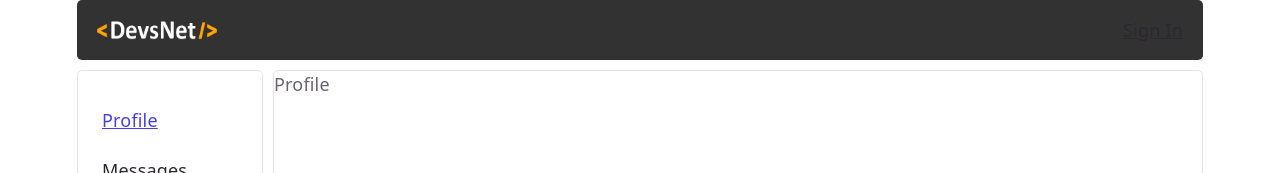
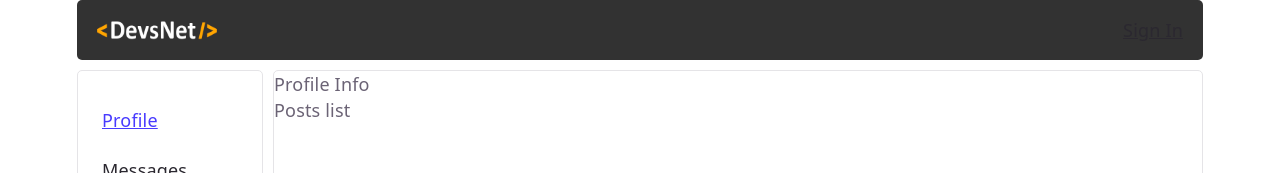
Before and after one commit to AlexBrilevski/social-net, a React (Vite) app: page /profile in a window 1280 px wide. Shown: the top 173 px of the page. Built offline with nearby package versions, Linux system fonts and the light colour scheme.

Commit message:
Basic scaffold of app state was added

```diff
--- a/src/App.tsx
+++ b/src/App.tsx
@@ -6,8 +6,13 @@ import Profile from "./pages/Profile/Profile";
 import Messages from "./pages/Messages/Messages";
 
 import "./App.css";
+import type { RootAppState } from "./store/store";
 
-function App() {
+type AppProps = {
+  rootState: RootAppState,
+};
+
+function App({ rootState }: AppProps) {
   return (
     <>
       <Header />
@@ -16,7 +21,7 @@ function App() {
         <Routes>
           <Route index element={<SignIn />} />
           <Route path="login" element={<SignIn />} />
-          <Route path="profile" element={<Profile />} />
+          <Route path="profile" element={<Profile {...rootState.profilePage} />} />
           <Route path="messages" element={<Messages />} />
         </Routes>
       </main>
--- a/src/main.tsx
+++ b/src/main.tsx
@@ -3,11 +3,12 @@ import { createRoot } from "react-dom/client";
 import "./index.css";
 import App from "./App.tsx";
 import { BrowserRouter } from "react-router-dom";
+import { store } from "./store/store.ts";
 
 createRoot(document.getElementById("root")!).render(
   <StrictMode>
     <BrowserRouter>
-      <App />
+      <App rootState={store.getState()} />
     </BrowserRouter>
   </StrictMode>,
 );
--- /dev/null
+++ b/src/pages/Profile/PostsList/PostsList.tsx
@@ -0,0 +1,15 @@
+import type { FC } from "react";
+import type { PostType } from "../../../store/store";
+
+type PostsListProps = {
+  postsData: Array<PostType>,
+  newPostText: string,
+};
+
+const PostsList: FC<PostsListProps> = () => {
+  return (
+    <div>Posts list</div>
+  );
+};
+
+export default PostsList;
--- a/src/pages/Profile/Profile.tsx
+++ b/src/pages/Profile/Profile.tsx
@@ -1,8 +1,14 @@
 import type { FC } from "react";
+import ProfileInfo from "./ProfileInfo/ProfileInfo";
+import PostsList from "./PostsList/PostsList";
+import type { ProfilePage } from "../../store/store";
 
-const Profile: FC = () => {
+const Profile: FC<ProfilePage> = ({ profile, postsData, newPostText }) => {
   return (
-    <div>Profile</div>
+    <div>
+      <ProfileInfo profile={profile} />
+      <PostsList postsData={postsData} newPostText={newPostText} />
+    </div>
   );
 };
 
--- /dev/null
+++ b/src/pages/Profile/ProfileInfo/ProfileInfo.tsx
@@ -0,0 +1,14 @@
+import type { FC } from "react";
+import type { ProfileType } from "../../../store/store";
+
+type ProfileProps = {
+  profile: ProfileType | null,
+};
+
+const ProfileInfo: FC<ProfileProps> = () => {
+  return (
+    <div>Profile Info</div>
+  );
+};
+
+export default ProfileInfo;
--- /dev/null
+++ b/src/store/store.ts
@@ -0,0 +1,49 @@
+export type ProfileType = {
+  userId: string,
+  fullName: string,
+  avatar: string,
+};
+
+export type PostType = {
+  id: string,
+  postText: string,
+  likesCounter: number,
+};
+
+export type ProfilePage = {
+  profile: ProfileType | null,
+  postsData: Array<PostType>,
+  newPostText: string,
+};
+
+export type RootAppState = {
+  isAuth: boolean,
+  profilePage: ProfilePage,
+};
+
+type Store = {
+  _state: RootAppState,
+  getState: () => RootAppState,
+};
+
+const DUMMY_POSTS = [
+  { id: "p1", postText: "Some text 1", likesCounter: 0 },
+  { id: "p2", postText: "Some text 2", likesCounter: 15 },
+  { id: "p3", postText: "Some text 3", likesCounter: 1 },
+  { id: "p4", postText: "Some text 4", likesCounter: 10 },
+  { id: "p5", postText: "Some text 5", likesCounter: 5 },
+]
+
+export const store: Store = {
+  _state: {
+    isAuth: false,
+    profilePage: {
+      profile: null,
+      postsData: DUMMY_POSTS,
+      newPostText: "",
+    }
+  },
+  getState() {
+    return this._state;
+  },
+};
```
